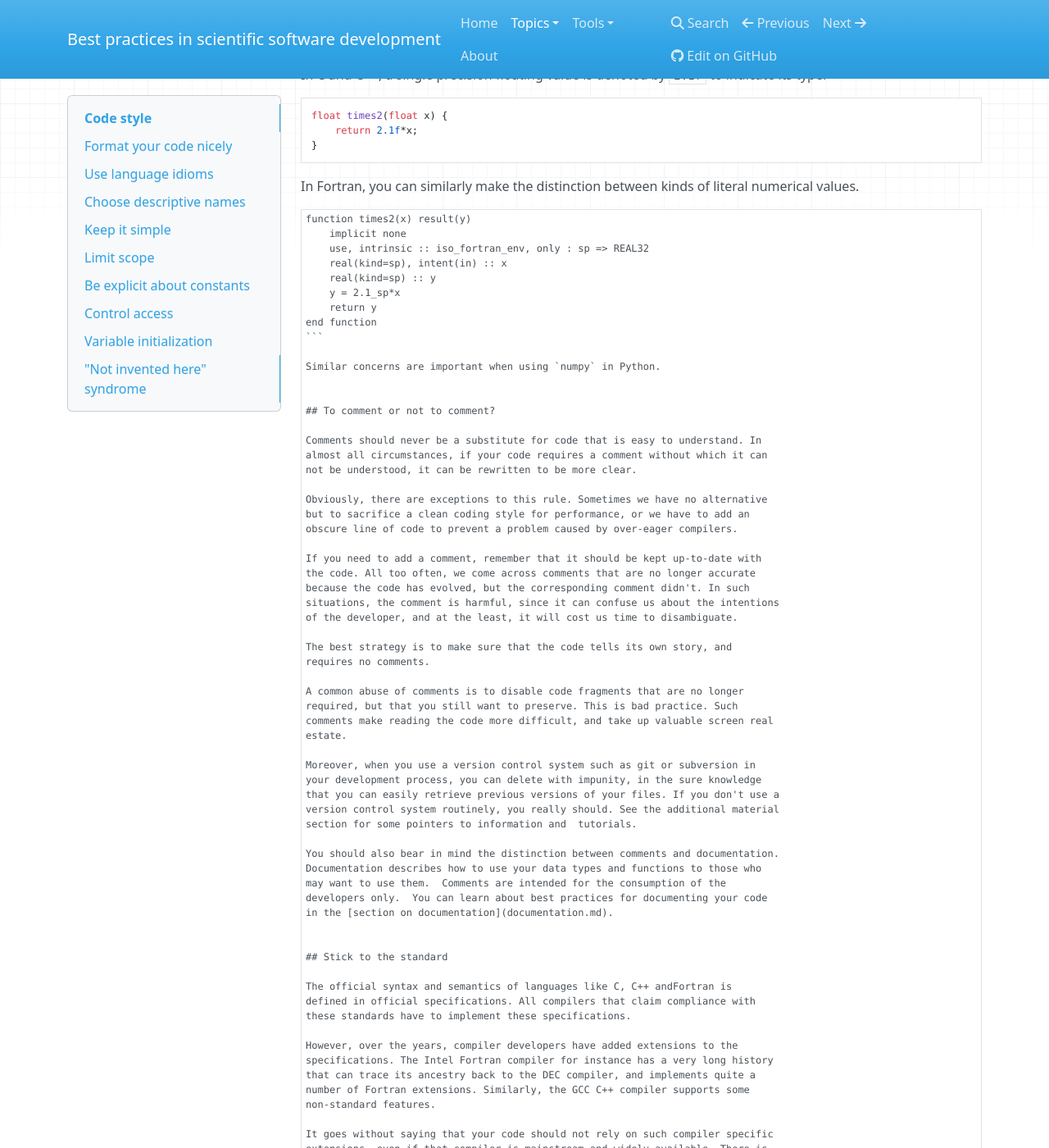
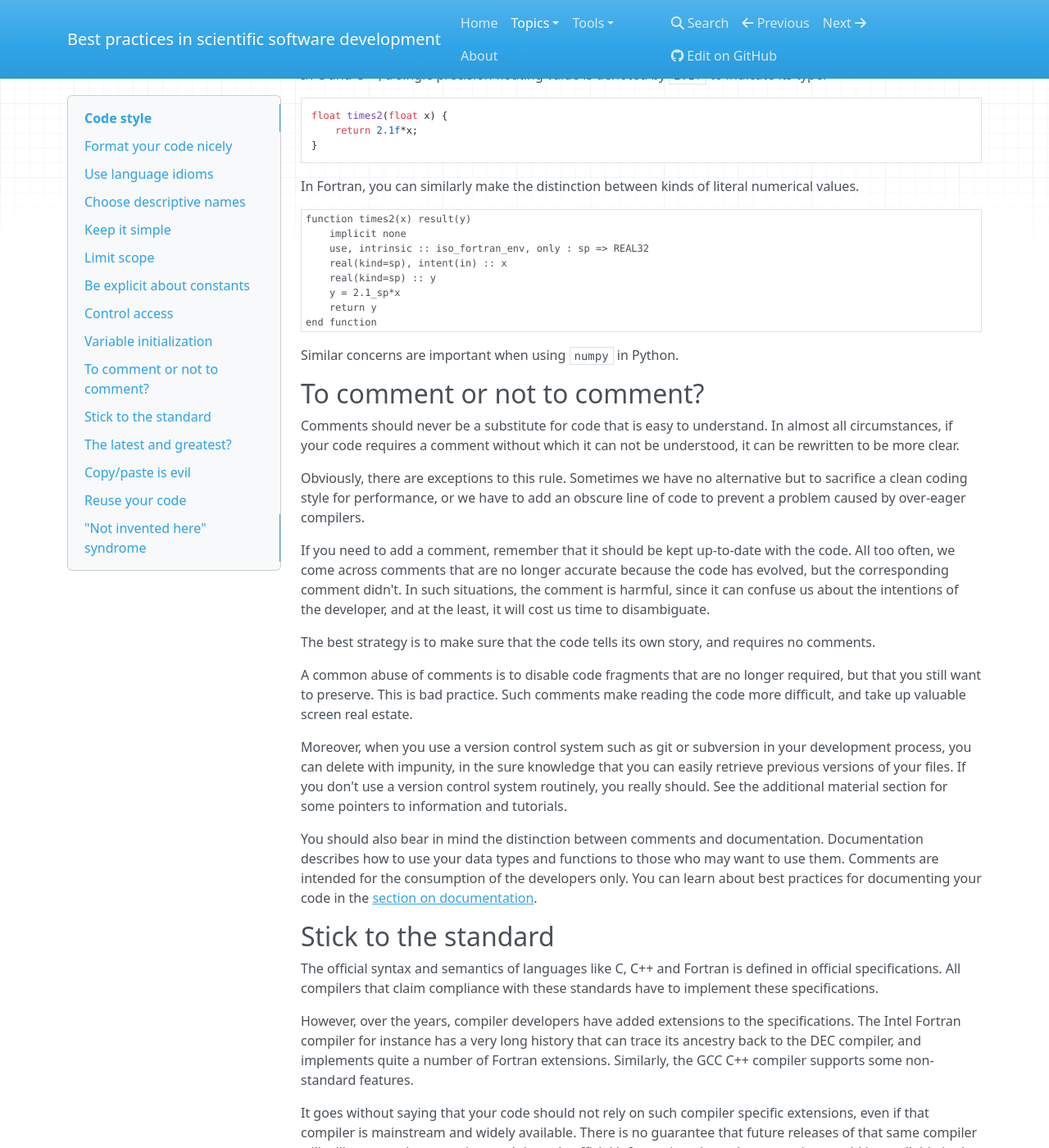
Before and after one commit to gjbex/Best-practices-for-scientific-computing, an MkDocs documentation site: the page built from docs/code_style.md, in a window 1280 px wide and 1400 px high, scrolled down 8891 px. Shown: the whole window at 82% size. Built offline with MkDocs 1.6.1, drawn with Linux system fonts in a browser that asks for light colours; nearby versions of some CDN libraries; some of the changed text lies outside the part shown.

Commit message:
Fix typos

````diff
--- a/docs/code_style.md
+++ b/docs/code_style.md
@@ -24,8 +24,8 @@
 Similarly, we use the term variable for constants, and also for attributes of
 objects and classes, whenever that doesn't lead to confusion.
 
-Of course, each programing language has its own style guides, often even
-several, you can find links tothose in the [reference section](references.md).
+Of course, each programming language has its own style guides, often even
+several, you can find links to those in the [reference section](references.md).
 
 
 ## Format your code nicely
@@ -525,7 +525,7 @@
     y = 2.1_sp*x
     return y
 end function
-```
+~~~~
 
 Similar concerns are important when using `numpy` in Python.
 
@@ -569,7 +569,7 @@
 
 ## Stick to the standard
 
-The official syntax and semantics of languages like C, C++ andFortran is
+The official syntax and semantics of languages like C, C++ and Fortran is
 defined in official specifications. All compilers that claim compliance with
 these standards have to implement these specifications.
 
@@ -610,13 +610,13 @@
 
 ## The latest and greatest?
 
-Programming langauges and libraries evolve over time.  New features are added,
+Programming languages and libraries evolve over time.  New features are added,
 some are deprecated. It is quite important to keep track of the evolution of
 the programming languages you use.  New features are typically added to make
 your code more robust, or easier to read or write.
 
 Similarly, features are deprecated for a reason, usually because they were a
-Bad Idea(tm), or they can and should be replaced by new ones.
+Bad Idea(TM), or they can and should be replaced by new ones.
 
 In general, it is a good idea to keep up, i.e., start using new features, and
 especially replace code that is marked as deprecated by your compiler or
````
Also changed, not shown: other parts of docs/code_style.md (+5 -5 lines).
